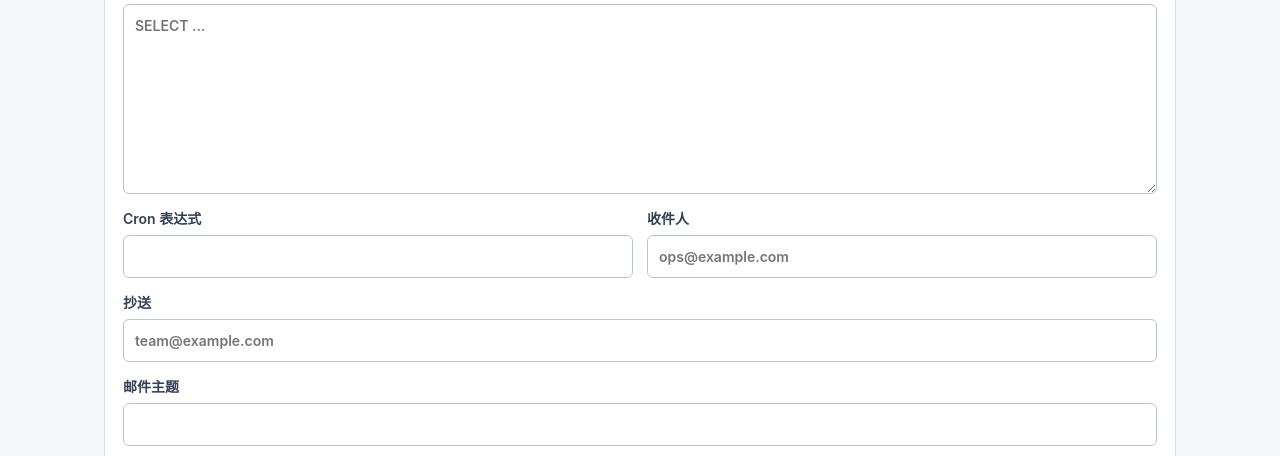
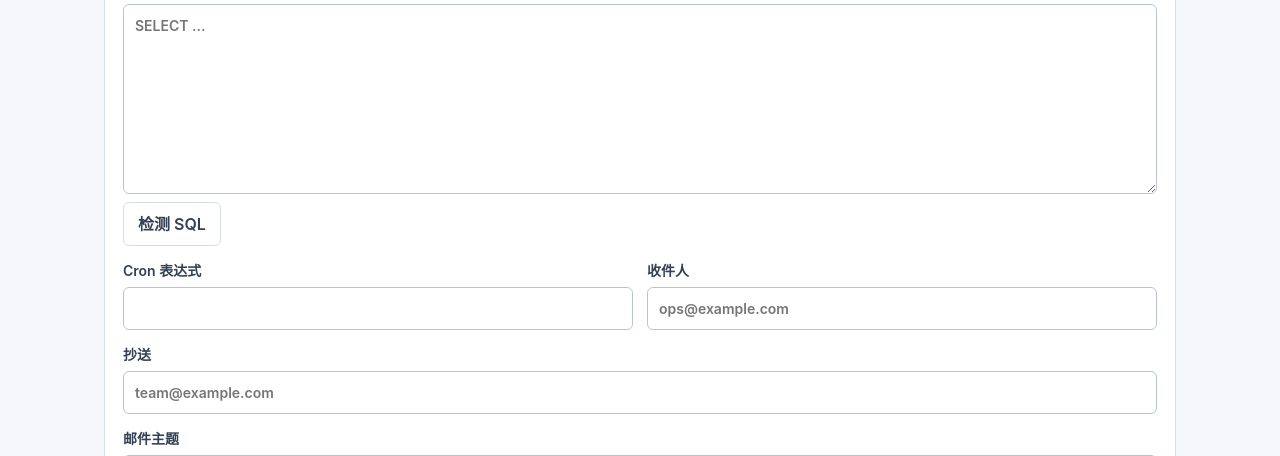
Before and after one commit to leileipei/Early-Warning-System, a Python web app: template app/templates/rule_form.html in a window 1280 px wide. Shown: the part 356-812 px from the top of the page. Run offline with Jinja, Linux system fonts and the light colour scheme; the template is opened without the code that fills it, so the values that code supplies are empty.

Commit message:
feat: add sql validation check

```diff
--- /dev/null
+++ b/app/static/app.js
@@ -0,0 +1,39 @@
+document.addEventListener("DOMContentLoaded", () => {
+  document.querySelectorAll("[data-sql-check-button]").forEach((button) => {
+    button.addEventListener("click", async () => {
+      const form = button.closest("form");
+      const endpoint = button.dataset.endpoint;
+      const sqlInput = form?.querySelector("[data-sql-input]");
+      const result = form?.querySelector("[data-sql-check-result]");
+      if (!endpoint || !sqlInput || !result) {
+        return;
+      }
+
+      button.disabled = true;
+      result.textContent = "检测中...";
+      result.classList.remove("is-success", "is-error");
+
+      const payload = new FormData();
+      payload.append("sql_text", sqlInput.value);
+
+      try {
+        const response = await fetch(endpoint, {
+          method: "POST",
+          body: payload,
+          headers: {
+            Accept: "application/json",
+          },
+        });
+        const data = await response.json();
+        result.textContent = data.message || "SQL 检测失败";
+        result.classList.toggle("is-success", response.ok);
+        result.classList.toggle("is-error", !response.ok);
+      } catch (_error) {
+        result.textContent = "SQL 检测失败，请稍后重试";
+        result.classList.add("is-error");
+      } finally {
+        button.disabled = false;
+      }
+    });
+  });
+});
--- a/app/static/styles.css
+++ b/app/static/styles.css
@@ -222,6 +222,28 @@ button:hover {
   align-items: center;
 }
 
+.sql-check-row {
+  display: flex;
+  flex-wrap: wrap;
+  gap: 10px;
+  align-items: center;
+  margin-top: -6px;
+}
+
+.field-feedback {
+  color: #667085;
+  font-size: 14px;
+  font-weight: 600;
+}
+
+.field-feedback.is-success {
+  color: #067647;
+}
+
+.field-feedback.is-error {
+  color: #b42318;
+}
+
 .table-shell {
   overflow-x: auto;
 }
--- a/app/templates/base.html
+++ b/app/templates/base.html
@@ -5,6 +5,7 @@
     <meta name="viewport" content="width=device-width, initial-scale=1">
     <title>{{ title or "SQL 预警系统" }} - SQL 预警系统</title>
     <link rel="stylesheet" href="/static/styles.css">
+    <script src="/static/app.js" defer></script>
   </head>
   <body>
     <header class="topbar">
--- a/app/templates/rule_form.html
+++ b/app/templates/rule_form.html
@@ -31,8 +31,12 @@
     </label>
     <label>
       <span>SQL 查询</span>
-      <textarea name="sql_text" rows="8" placeholder="SELECT ..." required>{{ form.get('sql_text', '') }}</textarea>
+      <textarea name="sql_text" rows="8" placeholder="SELECT ..." data-sql-input required>{{ form.get('sql_text', '') }}</textarea>
     </label>
+    <div class="sql-check-row">
+      <button class="button button-secondary" type="button" data-sql-check-button data-endpoint="/rules/validate-sql">检测 SQL</button>
+      <span class="field-feedback" data-sql-check-result role="status" aria-live="polite"></span>
+    </div>
     <div class="form-row">
       <label>
         <span>Cron 表达式</span>
```
Also changed, not shown: app/routes.py (+17 -1 lines), tests/test_routes.py (+52 -0 lines).
